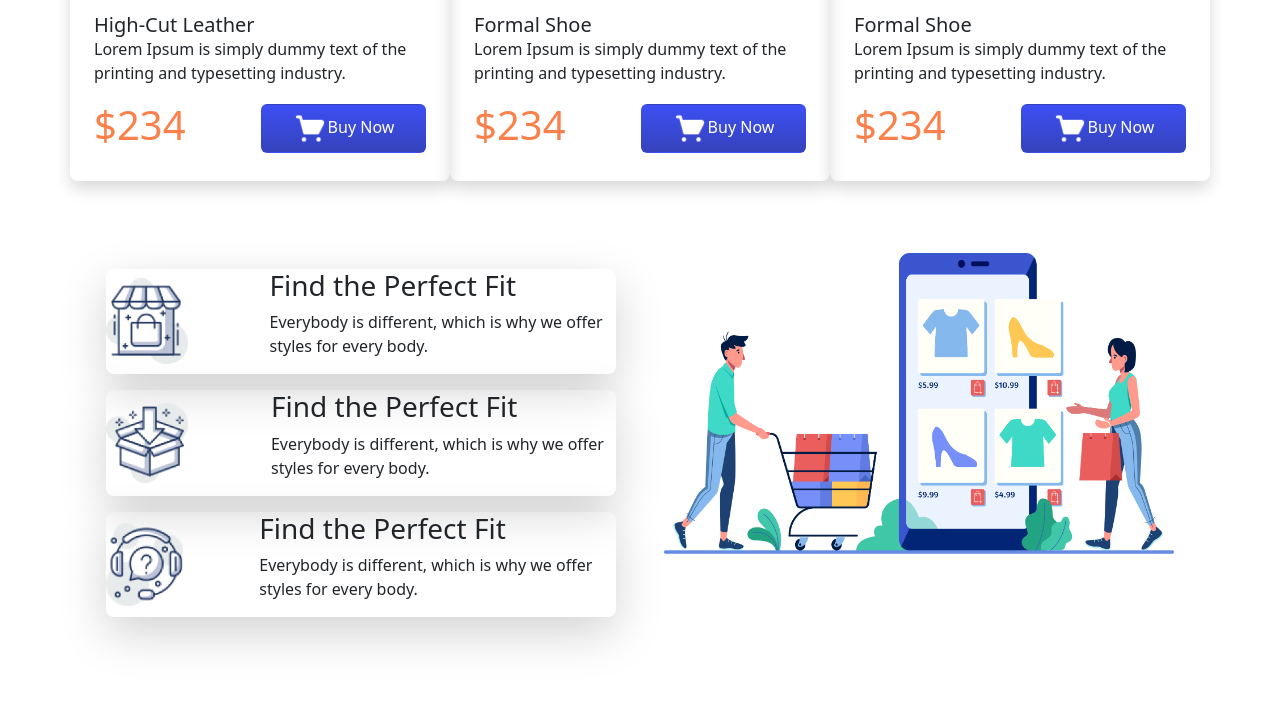
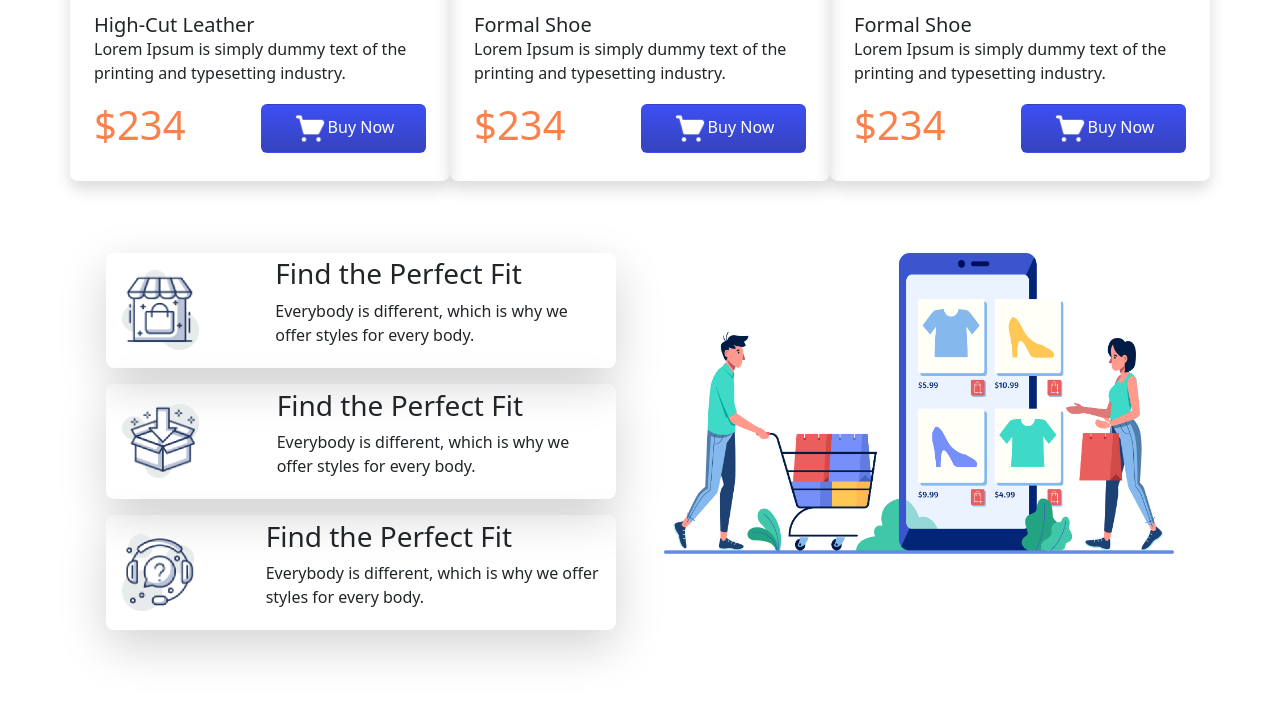
Before and after one commit to mdmasudrana271/nike-react-practice, a plain HTML site: page index.html in a window 1280 px wide. Shown: the part 1524-2240 px from the top of the page. Before the commit the page ends 2213 px from the top, so only its background shows below. Drawn offline with nearby package versions, Linux system fonts and the light colour scheme.

Commit message:
navbar issue solve

```diff
--- a/index.html
+++ b/index.html
@@ -18,7 +18,7 @@
         <!-- nav bar start -->
         <div class="">
             <nav class="navbar navbar-expand-lg bg-light">
-                <div class="container-fluid">
+                <div class="container-fluid d-flex justify-content-end flex-nowrap">
                     <a class="navbar-brand" href="#">
                         <img class="w-25" src="icons/Logo.png" alt="">
                     </a>
@@ -47,6 +47,7 @@
             </nav>
         </div>
         <!-- nav bar end  -->
+
         <!-- carousel start -->
         <div class="container">
             <div id="carouselExampleControls" class="carousel slide" data-bs-ride="carousel">
@@ -269,7 +270,7 @@
         <section class="container my-5">
             <div class="row row-cols-1 row-cols-md-2 row-cols-lg-2 g-xl-5 p-4">
                 <div class="col order-last order-md-first">
-                    <div class="d-flex align-items-center justify-content-between rounded-3 shadow-lg my-3">
+                    <div class="d-flex align-items-center justify-content-between rounded-3 shadow-lg p-3 h-25 mb-3">
                         <div>
                             <img src="icons/image 12.png" class="w-50" alt="">
                         </div>
@@ -280,7 +281,7 @@
                                 offer styles for every body.</p>
                         </div>
                     </div>
-                    <div class="d-flex align-items-center justify-content-between rounded-3 shadow-lg my-3">
+                    <div class="d-flex align-items-center justify-content-between rounded-3 shadow-lg p-3 h-25 mb-3">
                         <div>
                             <img src="icons/image 13.png" class="w-50" alt="">
                         </div>
@@ -291,7 +292,7 @@
                                 offer styles for every body.</p>
                         </div>
                     </div>
-                    <div class="d-flex align-items-center justify-content-between rounded-3 shadow-lg">
+                    <div class="d-flex align-items-center justify-content-between rounded-3 shadow-lg p-3 h-25 mb-3">
                         <div>
                             <img src="icons/image 14.png" class="w-50" alt="">
                         </div>
```
